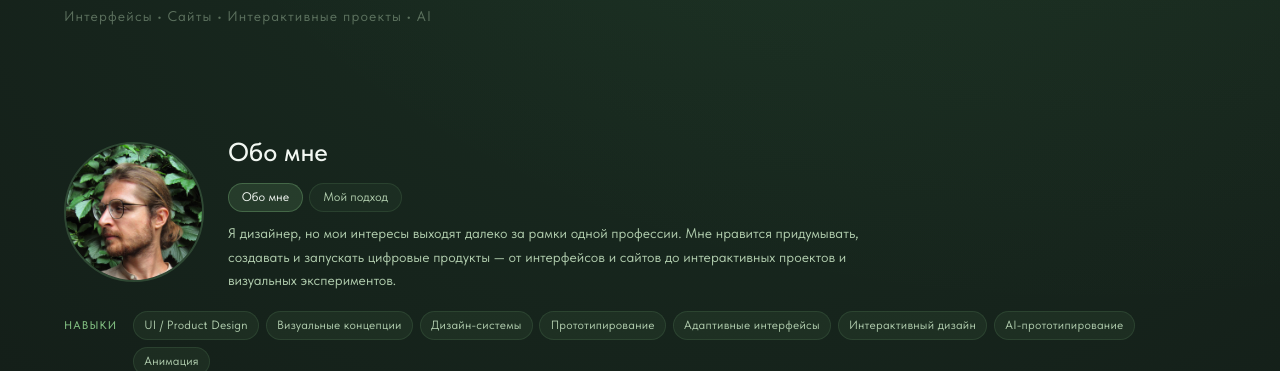
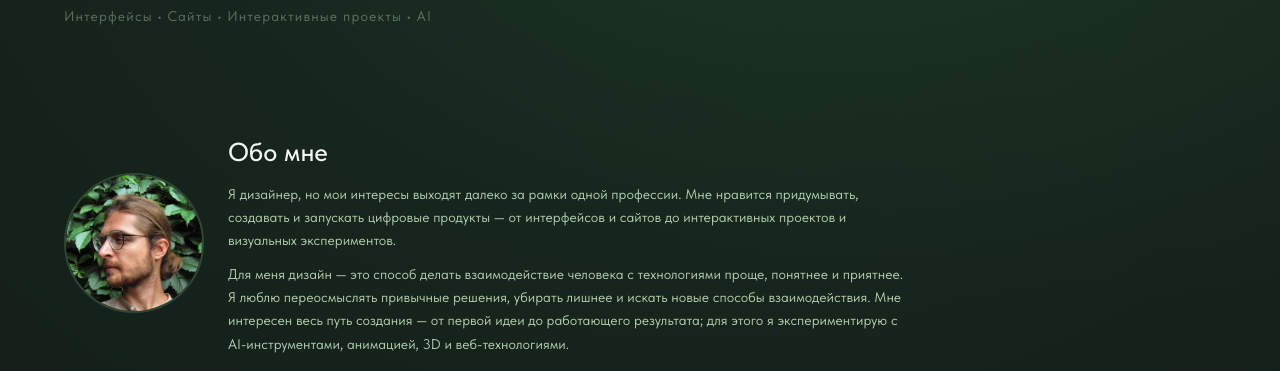
Before and after one commit to YanZeletsky/Zeletsky, a plain HTML site: page index.html in a window 1280 px wide. Shown: the part 429-800 px from the top of the page. Drawn offline with Linux system fonts and the light colour scheme.

Commit message:
Replace About tabs with two paragraphs

```diff
--- a/index.html
+++ b/index.html
@@ -73,22 +73,12 @@
       </div>
       <div class="about__bio">
         <h2 class="about__name">Обо мне</h2>
-        <div class="about__tabs" role="tablist" aria-label="Информация обо мне">
-          <button class="about__tab about__tab--active" type="button" role="tab" id="about-tab-about" aria-selected="true" aria-controls="about-panel-about" data-about-tab="about">Обо мне</button>
-          <button class="about__tab" type="button" role="tab" id="about-tab-approach" aria-selected="false" aria-controls="about-panel-approach" data-about-tab="approach" tabindex="-1">Мой подход</button>
-        </div>
-        <div class="about__panels">
-          <div class="about__panel about__panel--active" id="about-panel-about" role="tabpanel" aria-labelledby="about-tab-about">
-            <p class="about__text">Я дизайнер, но мои интересы выходят далеко за рамки одной профессии. Мне нравится придумывать, создавать и запускать цифровые продукты — от интерфейсов и сайтов до интерактивных проектов и визуальных экспериментов.</p>
-          </div>
-          <div class="about__panel" id="about-panel-approach" role="tabpanel" aria-labelledby="about-tab-approach" hidden>
-            <p class="about__text">Для меня дизайн — это способ делать взаимодействие проще, понятнее и приятнее. Я люблю пересматривать привычные решения, убирать лишнее и искать наиболее ясный путь к цели. Мне интересно не только придумать идею, но и попробовать воплотить её — с помощью дизайна, AI, анимации, 3D и веб-технологий.</p>
-          </div>
-        </div>
+        <p class="about__text">Я дизайнер, но мои интересы выходят далеко за рамки одной профессии. Мне нравится придумывать, создавать и запускать цифровые продукты — от интерфейсов и сайтов до интерактивных проектов и визуальных экспериментов.</p>
+        <p class="about__text">Для меня дизайн — это способ делать взаимодействие человека с технологиями проще, понятнее и приятнее. Я люблю переосмыслять привычные решения, убирать лишнее и искать новые способы взаимодействия. Мне интересен весь путь создания — от первой идеи до работающего результата; для этого я экспериментирую с AI-инструментами, анимацией, 3D и веб-технологиями.</p>
       </div>
     </div>
 
-    <div class="about__tags-section">
+        <div class="about__tags-section">
       <span class="about__label">Навыки</span>
       <div class="about__chips">
         <span class="about__chip">UI / Product Design</span>
```
